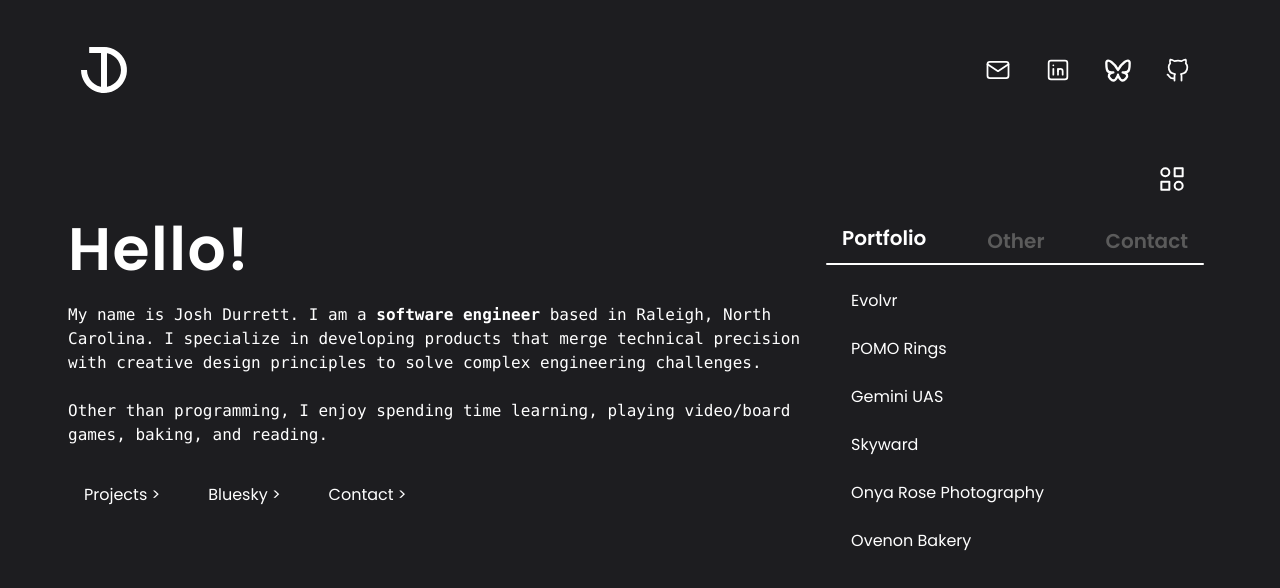
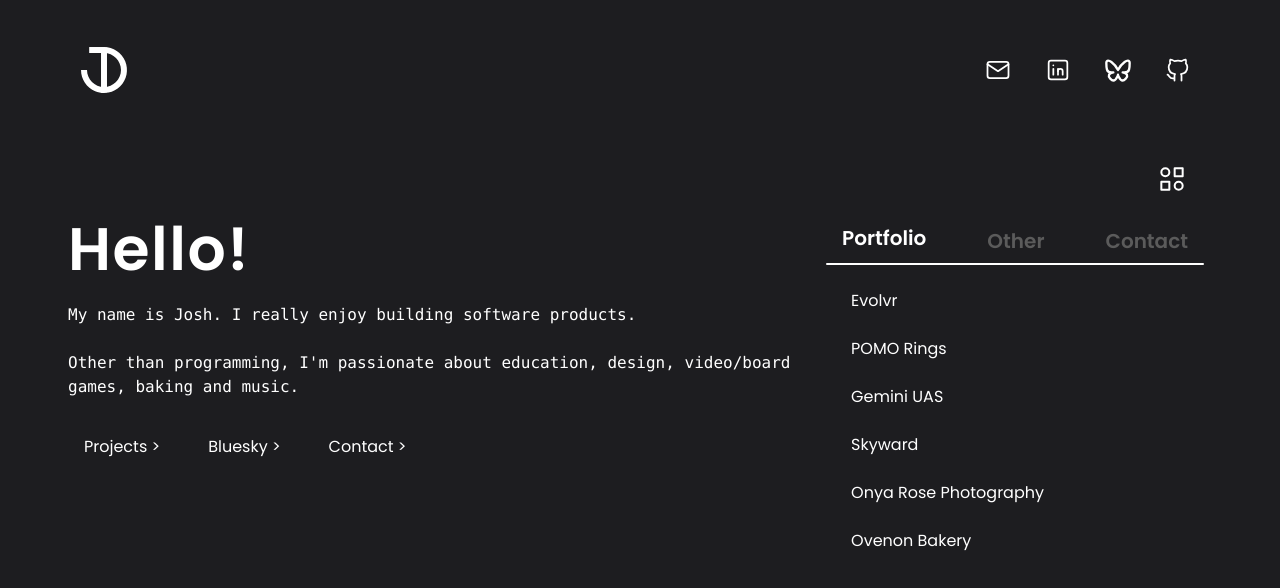
Before and after one commit to boonaki/portfolioV3, a Next.js app: page / in a window 1280 px wide. Shown: the top 588 px of the page. Built offline with nearby package versions, Linux system fonts and the light colour scheme.

Commit message:
changed bio

```diff
--- a/src/components/external.js
+++ b/src/components/external.js
@@ -20,7 +20,7 @@ const ExternalLinks = () => {
                 </svg>
             </a>
             <a href="https://bsky.app/profile/boonaki.bsky.social" className="button-icon" title="Bluesky">
-                <svg xmlns="http://www.w3.org/2000/svg" viewBox="0 0 24 24" fill="none" stroke="currentColor" stroke-linecap="round" stroke-linejoin="round" width="28" height="28" stroke-width="2">
+                <svg xmlns="http://www.w3.org/2000/svg" viewBox="0 0 24 24" fill="none" stroke="currentColor" strokeLinecap="round" strokeLinejoin="round" width="28" height="28" strokeWidth="2">
                     <path d="M6.335 5.144c-1.654 -1.199 -4.335 -2.127 -4.335 .826c0 .59 .35 4.953 .556 5.661c.713 2.463 3.13 2.75 5.444 2.369c-4.045 .665 -4.889 3.208 -2.667 5.41c1.03 1.018 1.913 1.59 2.667 1.59c2 0 3.134 -2.769 3.5 -3.5c.333 -.667 .5 -1.167 .5 -1.5c0 .333 .167 .833 .5 1.5c.366 .731 1.5 3.5 3.5 3.5c.754 0 1.637 -.571 2.667 -1.59c2.222 -2.203 1.378 -4.746 -2.667 -5.41c2.314 .38 4.73 .094 5.444 -2.369c.206 -.708 .556 -5.072 .556 -5.661c0 -2.953 -2.68 -2.025 -4.335 -.826c-2.293 1.662 -4.76 5.048 -5.665 6.856c-.905 -1.808 -3.372 -5.194 -5.665 -6.856z"></path>
                 </svg>
             </a>
--- a/src/pages/contact/index.jsx
+++ b/src/pages/contact/index.jsx
@@ -59,7 +59,7 @@ const Contact = () => {
                         <p>I am always open to new freelance clients, interesting project opportunities, and new friends! Feel free to reach out using my email or any of my socials.</p>
                      </div>
                      <a href="mailto:joshdurrett17@gmail.com" className="button-secondary w-fit hover:text-accent flex items-center">
-                        <svg xmlns="http://www.w3.org/2000/svg" width="24" height="24" viewBox="0 0 24 24" fill="none" stroke="currentColor" stroke-width="2" stroke-linecap="round" stroke-linejoin="round" class="lucide lucide-mail mr-2"><rect width="20" height="16" x="2" y="4" rx="2"/><path d="m22 7-8.97 5.7a1.94 1.94 0 0 1-2.06 0L2 7"/></svg>
+                        <svg xmlns="http://www.w3.org/2000/svg" width="24" height="24" viewBox="0 0 24 24" fill="none" stroke="currentColor" strokeWidth="2" strokeLinecap="round" strokeLinejoin="round" class="lucide lucide-mail mr-2"><rect width="20" height="16" x="2" y="4" rx="2"/><path d="m22 7-8.97 5.7a1.94 1.94 0 0 1-2.06 0L2 7"/></svg>
                         joshdurrett17@gmail.com
                      </a>
                   </div>
--- a/src/pages/evolvr.js
+++ b/src/pages/evolvr.js
@@ -25,11 +25,11 @@ const Evolvr = () => {
                      <div className='w-full space-y-2 mt-4'>
                         <a href="https://www.evolvr.ink/post/clrhoulp10001t50q24rv4uaj" className="button-secondary button-info group">
                            <span>Read about the current build &gt;</span>
-                           <svg xmlns="http://www.w3.org/2000/svg" width="18" height="18" viewBox="0 0 24 24" fill="none" stroke="currentColor" stroke-width="2" stroke-linecap="round" stroke-linejoin="round" class="lucide lucide-link stroke-neutral-400 group-hover:stroke-accent"><path d="M10 13a5 5 0 0 0 7.54.54l3-3a5 5 0 0 0-7.07-7.07l-1.72 1.71"/><path d="M14 11a5 5 0 0 0-7.54-.54l-3 3a5 5 0 0 0 7.07 7.07l1.71-1.71"/></svg>
+                           <svg xmlns="http://www.w3.org/2000/svg" width="18" height="18" viewBox="0 0 24 24" fill="none" stroke="currentColor" strokeWidth="2" strokeLinecap="round" strokeLinejoin="round" class="lucide lucide-link stroke-neutral-400 group-hover:stroke-accent"><path d="M10 13a5 5 0 0 0 7.54.54l3-3a5 5 0 0 0-7.07-7.07l-1.72 1.71"/><path d="M14 11a5 5 0 0 0-7.54-.54l-3 3a5 5 0 0 0 7.07 7.07l1.71-1.71"/></svg>
                         </a>
                         <a href="https://github.com/boonaki/progress#progressio" className="button-secondary button-info group">
                            <span>Read about the previous build &gt;</span>
-                           <svg xmlns="http://www.w3.org/2000/svg" width="18" height="18" viewBox="0 0 24 24" fill="none" stroke="currentColor" stroke-width="2" stroke-linecap="round" stroke-linejoin="round" class="lucide lucide-link stroke-neutral-400 group-hover:stroke-accent"><path d="M10 13a5 5 0 0 0 7.54.54l3-3a5 5 0 0 0-7.07-7.07l-1.72 1.71"/><path d="M14 11a5 5 0 0 0-7.54-.54l-3 3a5 5 0 0 0 7.07 7.07l1.71-1.71"/></svg>
+                           <svg xmlns="http://www.w3.org/2000/svg" width="18" height="18" viewBox="0 0 24 24" fill="none" stroke="currentColor" strokeWidth="2" strokeLinecap="round" strokeLinejoin="round" class="lucide lucide-link stroke-neutral-400 group-hover:stroke-accent"><path d="M10 13a5 5 0 0 0 7.54.54l3-3a5 5 0 0 0-7.07-7.07l-1.72 1.71"/><path d="M14 11a5 5 0 0 0-7.54-.54l-3 3a5 5 0 0 0 7.07 7.07l1.71-1.71"/></svg>
                         </a>
                      </div>
                   </div>
--- a/src/pages/index.js
+++ b/src/pages/index.js
@@ -14,7 +14,7 @@ export default function Home() {
         <>
             <Head>
                <title>Josh Durrett - Software Engineer</title>
-               <meta name="description" content="Highly ambitious software engineer with a knack for engineering as an art." />
+               <meta name="description" content="Explore my work as a Software Engineer." />
                <meta name="author" content="Josh Durrett" />
                <meta property="og:image" content="/imgs/boon-logo-full.png" />
                <meta name="viewport" content="width=device-width, initial-scale=1" />
@@ -29,9 +29,9 @@ export default function Home() {
                         </div>
                         <div className="">
                             <div className='font-mono'>
-                                <p className=''>My name is Josh Durrett. I am a <span className="font-semibold">software engineer</span> based in Raleigh, North Carolina. I specialize in developing products that merge technical precision with creative design principles to solve complex engineering challenges.</p>
+                                <p className=''>My name is Josh. I really enjoy building software products.</p>
                                 <br />
-                                <p>Other than programming, I enjoy spending time learning, playing video/board games, baking, and reading.</p>
+                                <p>Other than programming, I'm passionate about education, design, video/board games, baking and music.</p>
                                 <br />
                             </div>
                             <div className="flex flex-wrap">
```
